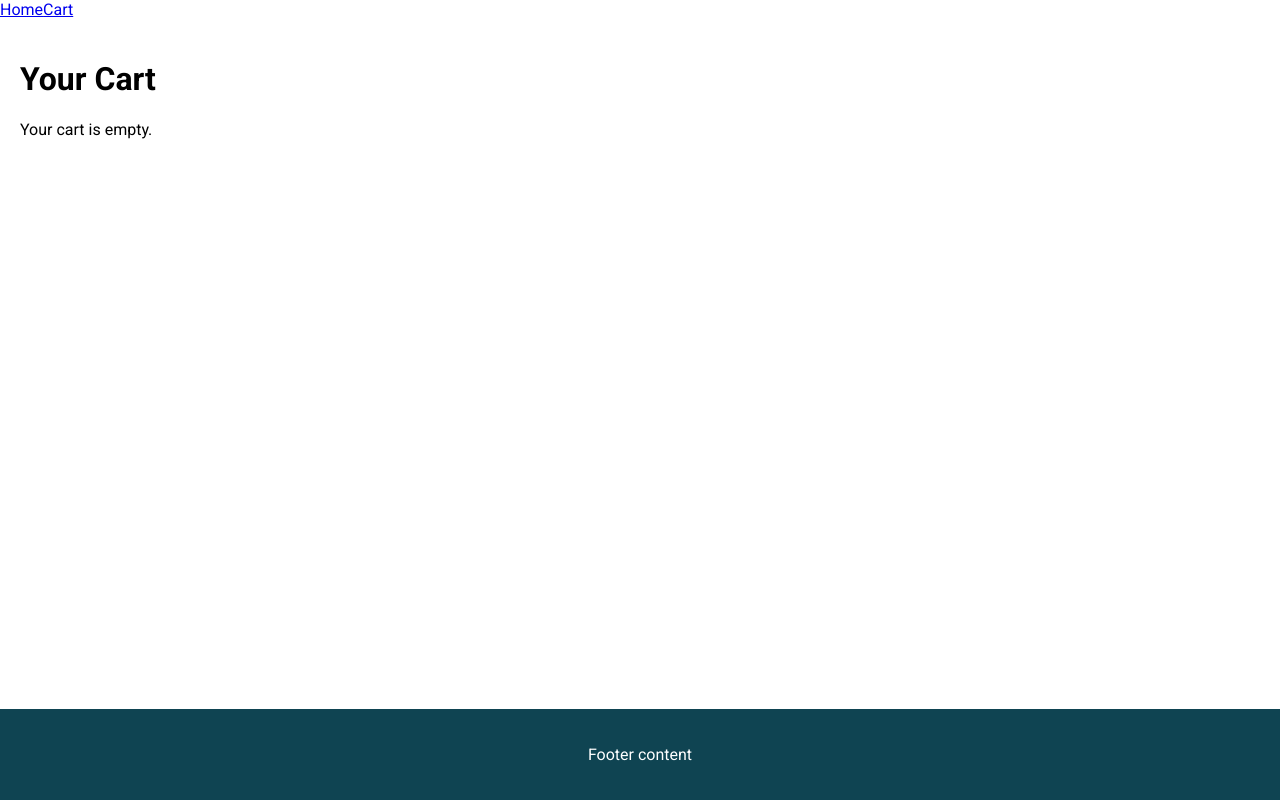
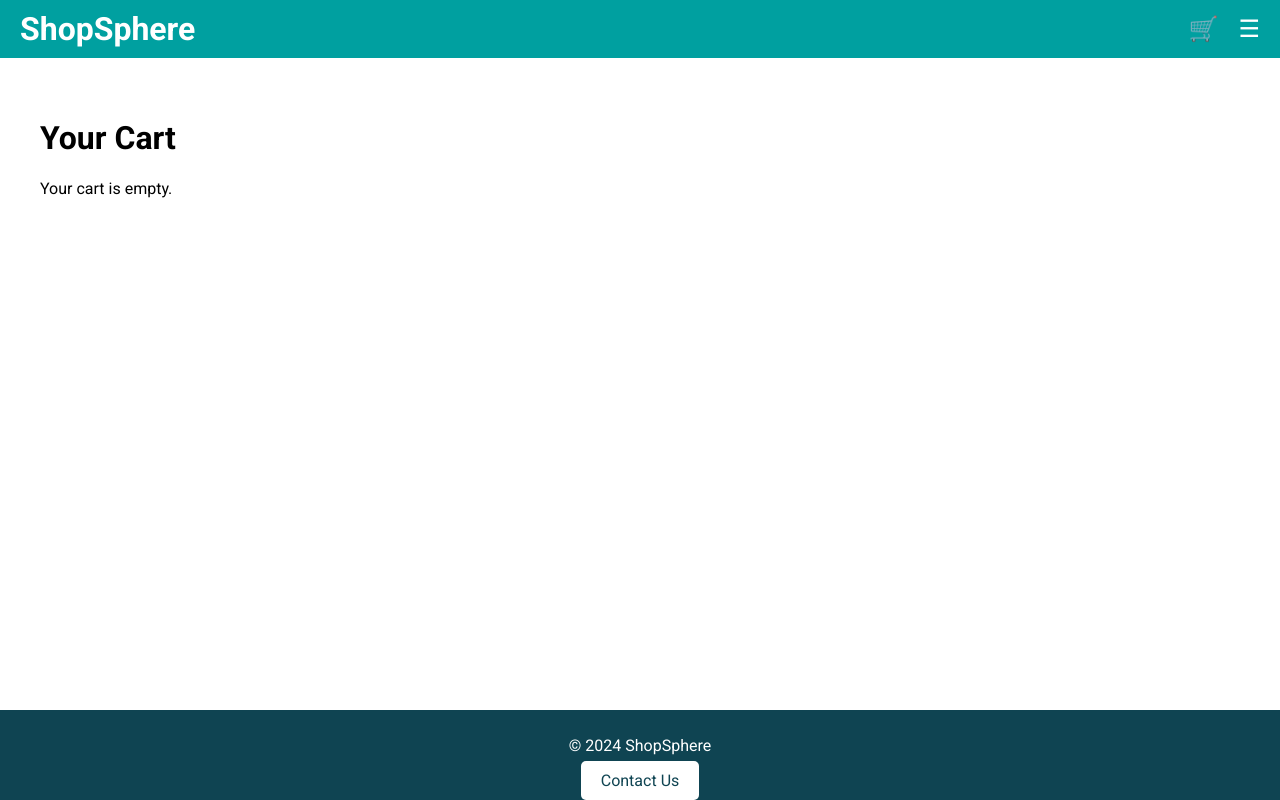
Before and after one commit to robfil50219/Javascript-Frameworks-Ca, a React (Create React App) app: page /cart in a window 1280 px wide. Built offline with nearby package versions, Linux system fonts and the light colour scheme.

Commit message:
bugg fixes. remove redundant veriables

```diff
--- a/src/components/Header.jsx
+++ b/src/components/Header.jsx
@@ -1,8 +1,16 @@
-import React, { useState } from "react";
+import React, { useState, useEffect } from "react";
 import { Link } from "react-router-dom";
 
-const Header = () => {
+const Header = ({ setSearchQuery }) => {
+  const [cartCount, setCartCount] = useState(0);
   const [menuOpen, setMenuOpen] = useState(false);
+
+  // Load cart items from localStorage and update cart count
+  useEffect(() => {
+    const savedCart = JSON.parse(localStorage.getItem("cart")) || [];
+    const totalCartCount = savedCart.reduce((count, item) => count + item.quantity, 0);
+    setCartCount(totalCartCount);
+  }, []); // Runs once when the component is mounted
 
   const toggleMenu = () => {
     setMenuOpen((prev) => !prev);
@@ -26,10 +34,26 @@ const Header = () => {
               textDecoration: "none",
               color: "white",
               gap: "5px",
-              position: "relative",
+              position: "relative",  // Ensure the cart count is positioned relative to the cart icon
             }}
           >
             <span style={{ fontSize: "24px" }}>🛒</span>
+            {cartCount > 0 && (
+              <span
+                style={{
+                  backgroundColor: "rgba(255, 0, 0, 0.6)",
+                  borderRadius: "50%",
+                  color: "white",
+                  padding: "3px 6px",
+                  fontSize: "12px",
+                  position: "absolute",
+                  top: "-5px",
+                  right: "-5px",
+                }}
+              >
+                {cartCount}
+              </span>
+            )}
           </Link>
 
           {/* Hamburger Menu */}
@@ -50,6 +74,7 @@ const Header = () => {
             position: "absolute",
             top: "60px",
             right: "10px",
+            width: "200px", // Make sure the mobile menu has a defined width
           }}
         >
           <ul style={{ listStyle: "none", margin: 0, padding: 0 }}>
--- a/src/components/Layout.jsx
+++ b/src/components/Layout.jsx
@@ -1,16 +1,46 @@
-import React from 'react';
-import { Link } from 'react-router-dom';
+import React, { useState } from "react";
+import { Link } from "react-router-dom";
+import Header from "../components/Header";
 
 const Layout = ({ children }) => {
+  const [menuOpen, setMenuOpen] = useState(false);
+
+  // Function to toggle the menu
+  const toggleMenu = () => {
+    setMenuOpen((prev) => !prev);
+  };
+
   return (
-    <div className="layout-container">
-      <header>
-        <Link to="/">Home</Link>
-        <Link to="/cart">Cart</Link>
-      </header>
-      <main>{children}</main>
-      <footer>
-        <p>Footer content</p>
+    <div style={{ display: "flex", flexDirection: "column", minHeight: "100vh" }}>
+      {/* Header included here for all pages, passing the menu state */}
+      <Header menuOpen={menuOpen} toggleMenu={toggleMenu} />
+
+      {/* Main Content */}
+      <main style={{ flexGrow: 1, padding: "20px" }}>{children}</main>
+
+      {/* Footer */}
+      <footer
+        style={{
+          backgroundColor: "#0F4452",
+          padding: "10px",
+          color: "white",
+          textAlign: "center",
+          marginTop: "auto",
+        }}
+      >
+        <p>© 2024 ShopSphere</p>
+        <Link
+          to="/contact"
+          style={{
+            padding: "10px 20px",
+            backgroundColor: "white",
+            color: "#0F4452",
+            textDecoration: "none",
+            borderRadius: "5px",
+          }}
+        >
+          Contact Us
+        </Link>
       </footer>
     </div>
   );
--- a/src/pages/Homepage.jsx
+++ b/src/pages/Homepage.jsx
@@ -4,13 +4,16 @@ import { Link } from "react-router-dom";
 const Homepage = () => {
   const [products, setProducts] = useState([]);
   const [loading, setLoading] = useState(true);
+  const [search, setSearch] = useState(""); // Local state for search input
+  const [currentPage, setCurrentPage] = useState(1); // Track current page
+  const productsPerPage = 20; // Display 20 products per page
 
   useEffect(() => {
     const fetchProducts = async () => {
       try {
         const response = await fetch("https://v2.api.noroff.dev/online-shop");
         const data = await response.json();
-        setProducts(data.data);
+        setProducts(data.data); // Set the products
         setLoading(false);
       } catch (error) {
         console.error("Error fetching products:", error);
@@ -20,20 +23,74 @@ const Homepage = () => {
     fetchProducts();
   }, []);
 
+  // Filter products based on the search query
+  const filteredProducts = products.filter((product) =>
+    product.title?.toLowerCase().includes(search.toLowerCase())
+  );
+
+  // Paginate the products to display only 20 per page
+  const indexOfLastProduct = currentPage * productsPerPage;
+  const indexOfFirstProduct = indexOfLastProduct - productsPerPage;
+  const currentProducts = filteredProducts.slice(indexOfFirstProduct, indexOfLastProduct);
+
+  // Handle the "Load More" button click
+  const loadMore = () => {
+    setCurrentPage((prevPage) => prevPage + 1); // Increment page number
+  };
+
+  // Handle the "Show Less" button click
+  const showLess = () => {
+    setCurrentPage((prevPage) => prevPage - 1); // Decrement page number
+  };
+
   if (loading) return <p>Loading products...</p>;
 
   return (
     <div>
-      <h1>Welcome to ShopSphere</h1>
-      <div>
-        {products.map((product) => (
-          <div key={product.id}>
-            <h2>{product.title}</h2>
-            <p>{product.description}</p>
-            <Link to={`/product/${product.id}`}>View Product</Link>
+      <h1 className="slogan">Discover Your Next Favorite Product at ShopSphere</h1>
+
+      {/* Search Bar */}
+      <div className="search-bar-container">
+        <input
+          type="text"
+          placeholder="Search products..."
+          value={search}
+          onChange={(e) => setSearch(e.target.value)} // Handle search input change
+          className="search-bar-input"
+        />
+      </div>
+
+      <div className="product-list">
+        {currentProducts.map((product) => (
+          <div key={product.id} className="product-card">
+            <img
+              src={product.image?.url}
+              alt={product.title}
+              className="product-image"
+            />
+            <h3>{product.title}</h3>
+            <p>Price: ${product.discountedPrice?.toFixed(2)}</p>
+            <Link to={`/product/${product.id}`} className="view-product-link">View Product</Link>
           </div>
         ))}
       </div>
+
+      {/* Load More / Show Less Button */}
+      {filteredProducts.length > currentPage * productsPerPage && (
+        <div style={{ textAlign: "center", marginTop: "20px" }}>
+          <button onClick={loadMore} className="load-more-button">
+            Load More
+          </button>
+        </div>
+      )}
+
+      {currentPage > 1 && (
+        <div style={{ textAlign: "center", marginTop: "20px" }}>
+          <button onClick={showLess} className="show-less-button">
+            Show Less
+          </button>
+        </div>
+      )}
     </div>
   );
 };
```
